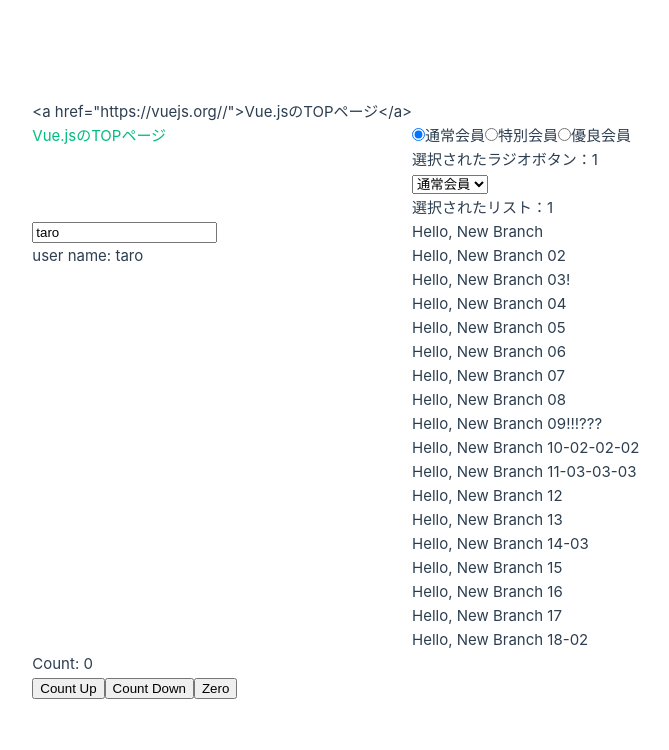
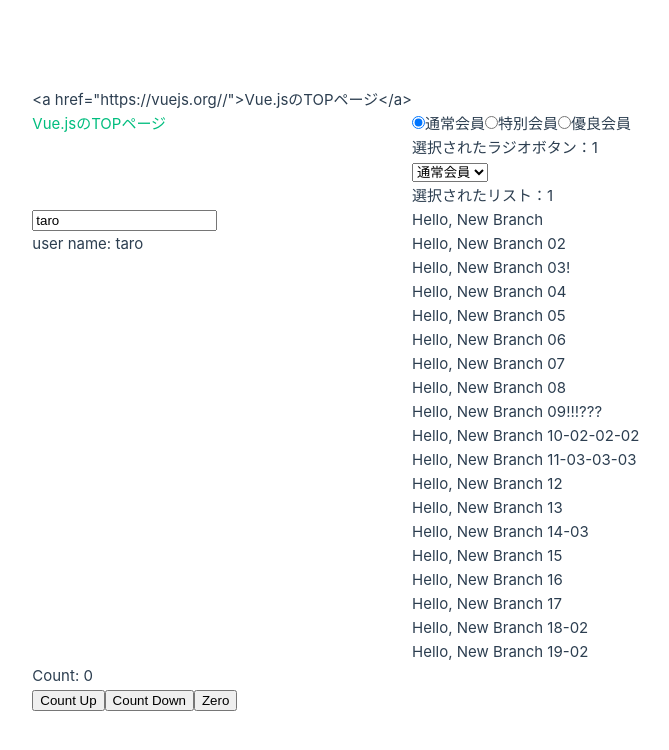
Before and after one commit to koyamal/pra_vue3, a Vue app in the folder Vue3FrontDevTextBook02/chap02/hello-vue/: page / in a window 1280 px wide. Shown: the top 750 px of the page, without its empty margins (228-897 px from the left). Built offline with nearby package versions, Linux system fonts and the light colour scheme.

Commit message:
Add 19-02 (#37)
# Add 19-02
* Add 19
* Add -02

```diff
--- a/Vue3FrontDevTextBook02/chap02/hello-vue/src/App.vue
+++ b/Vue3FrontDevTextBook02/chap02/hello-vue/src/App.vue
@@ -63,6 +63,7 @@ const onClickZeroReset = () => {
     <p>Hello, New Branch 16</p>
     <p>Hello, New Branch 17</p>
     <p>Hello, New Branch 18-02</p>
+    <p>Hello, New Branch 19-02</p>
   </section>
   <section>
     <p>Count: {{ counter }}</p>
```
